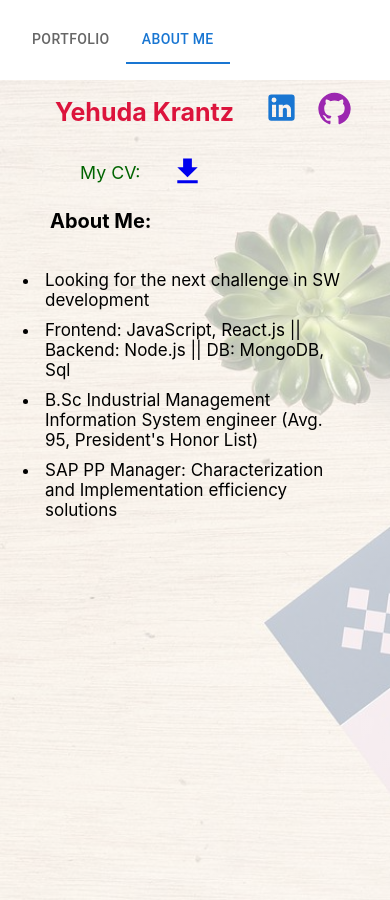
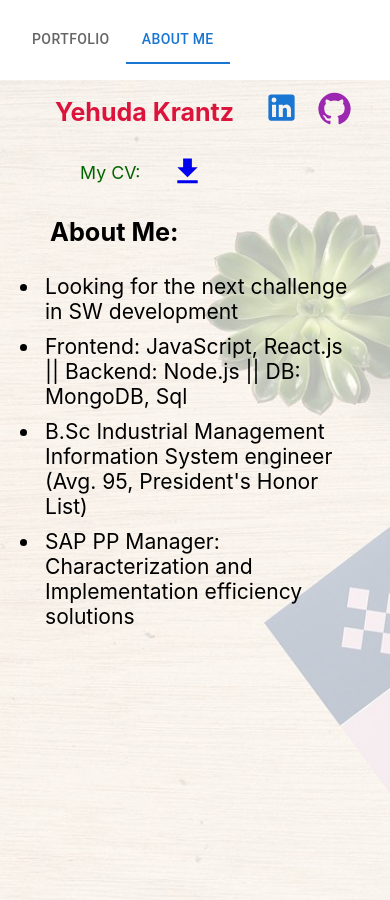
Before and after one commit to ykrantz/my-website-portfolio, a React (Create React App) app: page /aboutme in a window 390 px wide. Shown: the top 900 px of the page. Built offline with nearby package versions, Linux system fonts and the light colour scheme.

Commit message:
fix design css+pictures

```diff
--- a/src/components/AboutMe/AboutMe.css
+++ b/src/components/AboutMe/AboutMe.css
@@ -65,7 +65,6 @@
   font-size: 35px;
 
 
-
 }
 .AboutMe-myCvTitle{
 color: darkgreen;
@@ -85,12 +84,17 @@ color: darkgreen;
 .AboutMe-ulDetails {
   /* margin-left: auto;
   margin-right: auto; */
+  margin: 0;
   margin-left: 20%;
   display: table;
 }
 
 .AboutMe-aboutMeTitle {
   justify-content: left;
+  font-size: 5vh;
+  margin-top: 4vh;
+  margin-bottom: 2vh;
+
   /* margin-left: 0px; */
 }
 
@@ -113,8 +117,10 @@ color: darkgreen;
     /* justify-content: left; */
     text-align: left;
 
-    font-size: 20px;
+    font-size: 3vh;
+
     margin-left: 50px;
+
   }
   .AboutMe-myCvTitle{
     text-align: left;
--- a/src/components/AboutMe/Detail/Detail.css
+++ b/src/components/AboutMe/Detail/Detail.css
@@ -2,13 +2,13 @@
   text-align: left;
   padding-left: 10px;
   padding-top: 10px;
-  font-size: 17px;
+  font-size: 4vh;
 }
 
 @media only screen  and (max-width:600px) {
   .Detail-li {
   padding-left: 5px;
   padding-right: 30px;
-
+  font-size: 2.5vh;
 }
 }
--- a/src/components/MainPage/MainPage.css
+++ b/src/components/MainPage/MainPage.css
@@ -1,6 +1,6 @@
 .MainPage-title {
   color: crimson;
-  font-size: 25px;
+  font-size: 6  vh;
 }
 
 .MainPage-linkedin {
@@ -22,4 +22,8 @@
     margin-left: 5px;
     /* height: calc(100vh - 3px); */
   }
+  .MainPage-title {
+    color: crimson;
+    font-size: 4vh;
+  }
 }
--- a/src/utils/myProjects.js
+++ b/src/utils/myProjects.js
@@ -1,8 +1,8 @@
-import playListLogoResponsive from "../images/playlist-responsive-b.png";
+import playListLogoResponsive from "../images/playlist-responsive-c.png";
 import playListLogo from "../images/welcome_page_known_user_c.png";
 import onlineShopLogo from "../images/online-shop-b.png";
 import panchTimeLogo from "../images/panckTimeClock.png";
-import ticTacToeLogo from "../images/tic-tac-toe.PNG";
+import ticTacToeLogo from "../images/tic-tac-toe-responsive.png";
 import groceryShopLogo from "../images/grocery-gf851f3910_640.jpg";
 import chuckNorris from "../images/chuckNorris.PNG";
 import memoryGame from "../images/memoryGame.PNG";
@@ -19,7 +19,7 @@ const myProjects = [
     gitHubUrlServer: "https://github.com/ykrantz/song-list-full-server",
     avatar: "VP",
     active: true,
-    details: `JWT athorizaiotn || Password bcrypt || MUI || Responsive ||
+    details: `JWT authorizaiotn || Password bcrypt || MUI || Responsive ||
       AJAX || Express.js
       React hooks ||
       DB
@@ -66,7 +66,7 @@ const myProjects = [
 
   {
     id: 12,
-    frameWork: "HTML (vanila) + CSS + JS",
+    frameWork: "HTML (vanilla) + CSS + JS",
     projectName: "Tic Tac Toe",
     image: ticTacToeLogo,
     url: "https://tic-tac-toe-ykrantz.netlify.app/",
@@ -74,7 +74,7 @@ const myProjects = [
     gitHubUrlServer: "",
     avatar: "TT",
     active: true,
-    details: "HTML || CSS || HTML Query Selectors || JavaScript",
+    details: "HTML || CSS || HTML Query Selectors || Responsive || JavaScript",
     features: [
       "Play with your friend Tic Tac Toe until winning",
       "Decide how match row/columns you wnt in game between 3-10 row/columns",
@@ -103,7 +103,7 @@ const myProjects = [
   },
   {
     id: 15,
-    frameWork: "HTML (vanila) + JS + API",
+    frameWork: "HTML (vanilla) + JS + API",
     projectName: "Memory Game",
 
     image: memoryGame,
@@ -157,7 +157,7 @@ const myProjects = [
   },
   {
     id: 22,
-    frameWork: "HTML (vanila) + JS + API",
+    frameWork: "HTML (vanilla) + JS + API",
     projectName: "Chuck Noris Jokes",
     image: chuckNorris,
     url: "https://chuck-norris-ykrantz.netlify.app/",
@@ -174,7 +174,7 @@ const myProjects = [
   },
   {
     id: 50,
-    frameWork: "HTML (vanila) + CSS + JS",
+    frameWork: "HTML (vanilla) + CSS + JS",
     projectName: "Grocery Store",
     image: groceryShopLogo,
     url: "",
```
Also changed, not shown: src/images/playlist-responsive-c.png (added), src/images/tic-tac-toe-responsive.png (added).
